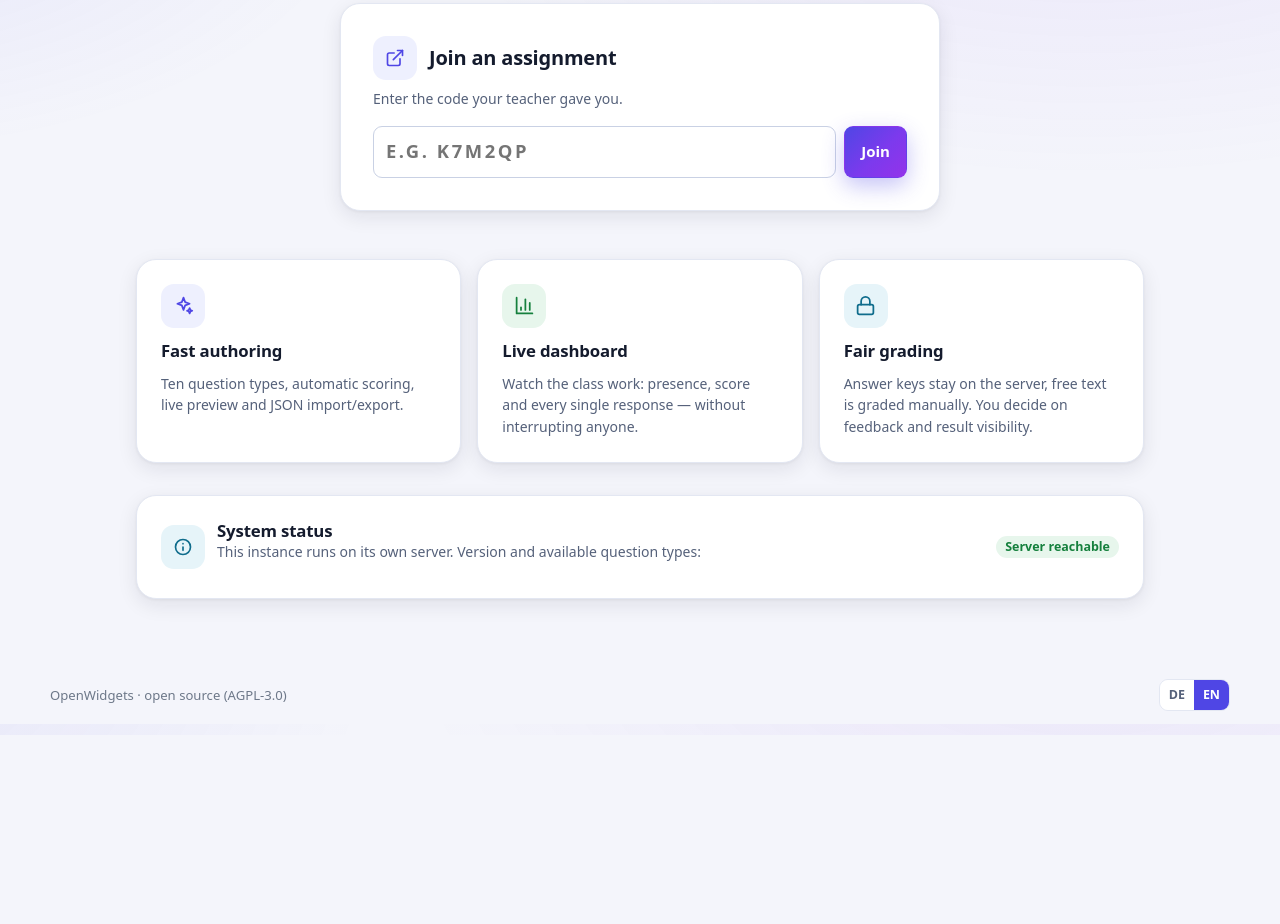
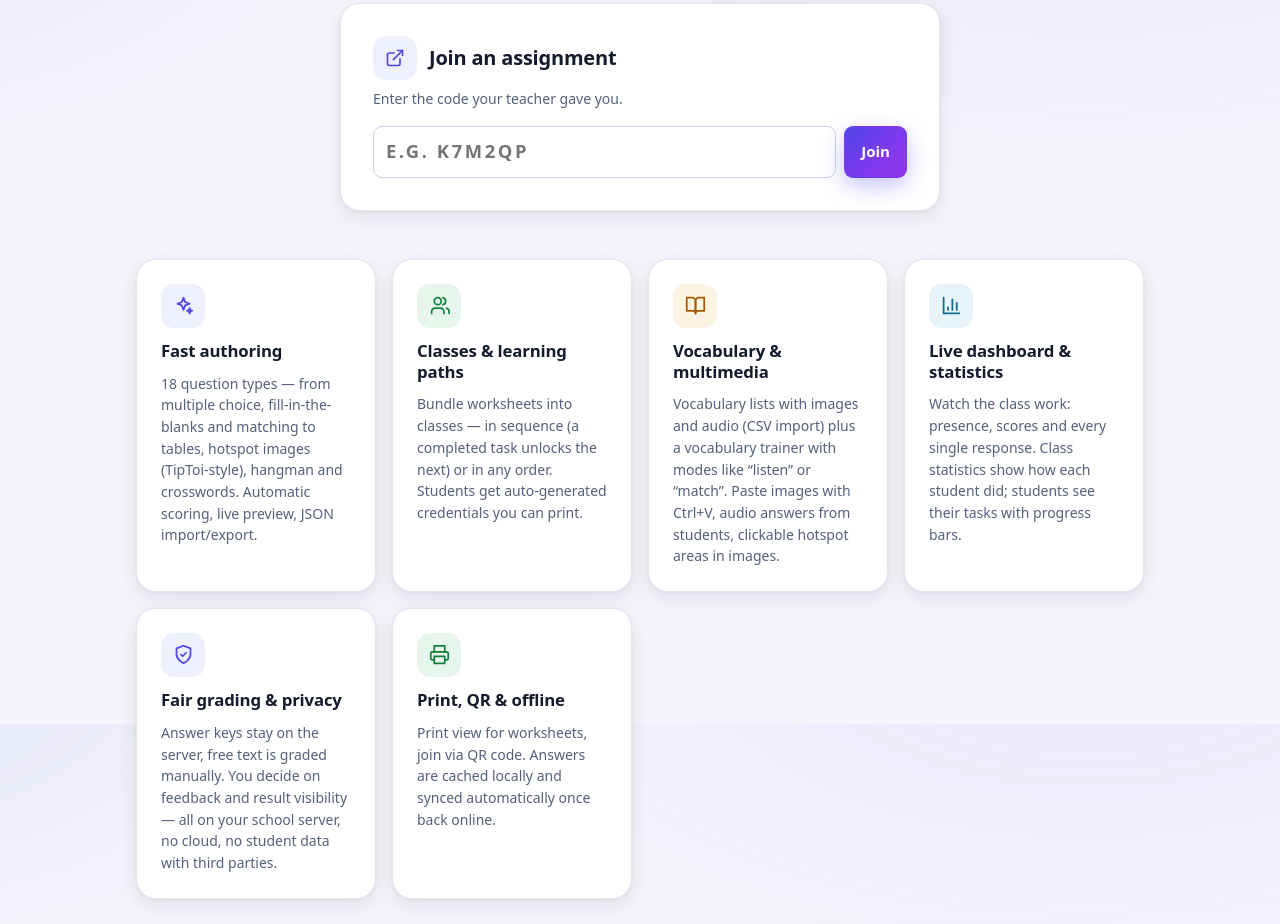
Before and after one commit to damessner/openwidgets, a website with bundled scripts: page public/index.html in a window 1280 px wide. Shown: the part 876-1800 px from the top of the page. Before the commit the page ends 1611 px from the top, so only its background shows below. Built offline with nearby package versions, Linux system fonts and the light colour scheme; files whose address does not match are found by name.

Commit message:
﻿feat(landing): update feature page for v0.6-v0.8 — 18 types, classes/learning paths, vocab, stats, print/QR/offline
- hero stat 10+ -> 18 Aufgabentypen (de+en)
- features grid expanded from 3 to 6 cards: 18 item types (hotspot/TipToi, tables, hangman, crossword), classes & learning paths with generated student credentials, vocabulary lists & multimedia (CSV, audio, Ctrl+V images, audio answers), live dashboard & class statistics with progress bars, fair grading & privacy, print/QR/offline autosync
- all copy via data-i18n keys landing.feature1..6 (de+en) in public/landing.js

Generated by Mistral Vibe.
Co-Authored-By: Mistral Vibe <vibe@mistral.ai>

```diff
--- a/public/index.html
+++ b/public/index.html
@@ -49,7 +49,7 @@
         </p>
         <ul class="landing-stats">
           <li class="landing-stat">
-            <span class="landing-stat-value" data-i18n="landing.stat_types_value">10+</span>
+            <span class="landing-stat-value" data-i18n="landing.stat_types_value">18</span>
             <span class="landing-stat-label" data-i18n="landing.stat_types_label">Aufgabentypen</span>
           </li>
           <li class="landing-stat">
@@ -139,27 +139,62 @@
         </span>
         <h3 class="card-title" data-i18n="landing.feature1_title">Schnelles Erstellen</h3>
         <p class="small muted" data-i18n="landing.feature1_text">
-          Zehn Aufgabentypen, automatische Punktevergabe, Vorschau in Echtzeit und Import/Export als JSON.
+          18 Aufgabentypen — von Multiple Choice, Lückentext und Zuordnen über Tabellen, Hotspot-Bilder
+          (TipToi-artig), Hangman bis Kreuzworträtsel. Automatische Punktevergabe, Vorschau in Echtzeit,
+          JSON-Import/Export.
         </p>
       </article>
       <article class="card landing-feature">
         <span class="icon-tile icon-tile-success">
-          <svg width="21" height="21" viewBox="0 0 24 24" fill="none" stroke="currentColor" stroke-width="2" stroke-linecap="round" stroke-linejoin="round" aria-hidden="true"><path d="M3 3v18h18"/><path d="M18 17V9"/><path d="M13 17V5"/><path d="M8 17v-3"/></svg>
+          <svg width="21" height="21" viewBox="0 0 24 24" fill="none" stroke="currentColor" stroke-width="2" stroke-linecap="round" stroke-linejoin="round" aria-hidden="true"><path d="M17 21v-2a4 4 0 0 0-4-4H7a4 4 0 0 0-4 4v2"/><circle cx="10" cy="7" r="4"/><path d="M23 21v-2a4 4 0 0 0-3-3.87"/><path d="M16 3.13a4 4 0 0 1 0 7.75"/></svg>
         </span>
-        <h3 class="card-title" data-i18n="landing.feature2_title">Live-Dashboard</h3>
+        <h3 class="card-title" data-i18n="landing.feature2_title">Klassen &amp; Lernpfade</h3>
         <p class="small muted" data-i18n="landing.feature2_text">
-          Sehen Sie beim Bearbeiten zu: Anwesenheit, Punktestand und jede einzelne Antwort — ohne die Klasse
-          in Echtzeit zu unterbrechen.
+          Arbeitsblätter zu Klassen bündeln — sequenziell (eine erledigte Aufgabe schaltet die nächste frei)
+          oder in beliebiger Reihenfolge. Schüler:innen erhalten automatisch generierte Zugangsdaten zum
+          Ausdrucken.
+        </p>
+      </article>
+      <article class="card landing-feature">
+        <span class="icon-tile icon-tile-warning">
+          <svg width="21" height="21" viewBox="0 0 24 24" fill="none" stroke="currentColor" stroke-width="2" stroke-linecap="round" stroke-linejoin="round" aria-hidden="true"><path d="M2 3h6a4 4 0 0 1 4 4v14a3 3 0 0 0-3-3H2z"/><path d="M22 3h-6a4 4 0 0 0-4 4v14a3 3 0 0 1 3-3h7z"/></svg>
+        </span>
+        <h3 class="card-title" data-i18n="landing.feature3_title">Vokabeln &amp; Multimedia</h3>
+        <p class="small muted" data-i18n="landing.feature3_text">
+          Vokabellisten mit Bild und Audio (CSV-Import) und Vokabel-Trainer mit Modi wie „Hören“ oder
+          „Zuordnen“. Bilder per Strg+V einfügen, Audio-Antworten der Schüler:innen, anklickbare
+          Hotspot-Bereiche im Bild.
         </p>
       </article>
       <article class="card landing-feature">
         <span class="icon-tile icon-tile-info">
-          <svg width="21" height="21" viewBox="0 0 24 24" fill="none" stroke="currentColor" stroke-width="2" stroke-linecap="round" stroke-linejoin="round" aria-hidden="true"><rect x="3" y="11" width="18" height="11" rx="2"/><path d="M7 11V7a5 5 0 0 1 10 0v4"/></svg>
+          <svg width="21" height="21" viewBox="0 0 24 24" fill="none" stroke="currentColor" stroke-width="2" stroke-linecap="round" stroke-linejoin="round" aria-hidden="true"><path d="M3 3v18h18"/><path d="M18 17V9"/><path d="M13 17V5"/><path d="M8 17v-3"/></svg>
         </span>
-        <h3 class="card-title" data-i18n="landing.feature3_title">Faire Bewertung</h3>
-        <p class="small muted" data-i18n="landing.feature3_text">
+        <h3 class="card-title" data-i18n="landing.feature4_title">Live-Dashboard &amp; Statistik</h3>
+        <p class="small muted" data-i18n="landing.feature4_text">
+          Sehen Sie beim Bearbeiten zu: Anwesenheit, Punktestand und jede einzelne Antwort. Die
+          Klassen-Statistik zeigt, wie jede:r Schüler:in abgeschnitten hat; Schüler:innen sehen ihre
+          Aufgaben mit Fortschrittsbalken.
+        </p>
+      </article>
+      <article class="card landing-feature">
+        <span class="icon-tile">
+          <svg width="21" height="21" viewBox="0 0 24 24" fill="none" stroke="currentColor" stroke-width="2" stroke-linecap="round" stroke-linejoin="round" aria-hidden="true"><path d="M12 22s8-4 8-10V5l-8-3-8 3v7c0 6 8 10 8 10z"/><path d="m9 12 2 2 4-4"/></svg>
+        </span>
+        <h3 class="card-title" data-i18n="landing.feature5_title">Faire Bewertung &amp; Datenschutz</h3>
+        <p class="small muted" data-i18n="landing.feature5_text">
           Lösungsschlüssel bleiben am Server, Freitext wird manuell bewertet. Rückmeldung und Ergebnisansicht
-          steuern Sie selbst.
+          steuern Sie selbst — alles auf Ihrem Schulserver, keine Cloud, keine Schülerdaten bei Dritten.
+        </p>
+      </article>
+      <article class="card landing-feature">
+        <span class="icon-tile icon-tile-success">
+          <svg width="21" height="21" viewBox="0 0 24 24" fill="none" stroke="currentColor" stroke-width="2" stroke-linecap="round" stroke-linejoin="round" aria-hidden="true"><path d="M6 9V2h12v7"/><path d="M6 18H4a2 2 0 0 1-2-2v-5a2 2 0 0 1 2-2h16a2 2 0 0 1 2 2v5a2 2 0 0 1-2 2h-2"/><rect x="6" y="14" width="12" height="8"/></svg>
+        </span>
+        <h3 class="card-title" data-i18n="landing.feature6_title">Drucken, QR &amp; Offline</h3>
+        <p class="small muted" data-i18n="landing.feature6_text">
+          Arbeitsblätter als Druckansicht, Beitritt per QR-Code. Antworten werden lokal zwischengespeichert
+          und bei erneuter Verbindung automatisch übertragen.
         </p>
       </article>
     </section>
--- a/public/landing.js
+++ b/public/landing.js
@@ -8,7 +8,7 @@ registerMessages({
     'landing.eyebrow': 'Open Source · Für Schulen',
     'landing.title_a': 'Interaktive Arbeitsblätter,',
     'landing.title_b': 'selbst gehostet.',
-    'landing.stat_types_value': '10+',
+    'landing.stat_types_value': '18',
     'landing.stat_types_label': 'Aufgabentypen',
     'landing.stat_hosting_value': '100 %',
     'landing.stat_hosting_label': 'auf Ihrem Server',
@@ -29,13 +29,22 @@ registerMessages({
     'landing.invalid_code': 'Bitte geben Sie einen gültigen Code ein (mindestens 4 Zeichen).',
     'landing.feature1_title': 'Schnelles Erstellen',
     'landing.feature1_text':
-      'Zehn Aufgabentypen, automatische Punktevergabe, Vorschau in Echtzeit und Import/Export als JSON.',
-    'landing.feature2_title': 'Live-Dashboard',
+      '18 Aufgabentypen — von Multiple Choice, Lückentext und Zuordnen über Tabellen, Hotspot-Bilder (TipToi-artig), Hangman bis Kreuzworträtsel. Automatische Punktevergabe, Vorschau in Echtzeit, JSON-Import/Export.',
+    'landing.feature2_title': 'Klassen & Lernpfade',
     'landing.feature2_text':
-      'Sehen Sie beim Bearbeiten zu: Anwesenheit, Punktestand und jede einzelne Antwort — ohne die Klasse in Echtzeit zu unterbrechen.',
-    'landing.feature3_title': 'Faire Bewertung',
+      'Arbeitsblätter zu Klassen bündeln — sequenziell (eine erledigte Aufgabe schaltet die nächste frei) oder in beliebiger Reihenfolge. Schüler:innen erhalten automatisch generierte Zugangsdaten zum Ausdrucken.',
+    'landing.feature3_title': 'Vokabeln & Multimedia',
     'landing.feature3_text':
-      'Lösungsschlüssel bleiben am Server, Freitext wird manuell bewertet. Rückmeldung und Ergebnisansicht steuern Sie selbst.',
+      'Vokabellisten mit Bild und Audio (CSV-Import) und Vokabel-Trainer mit Modi wie „Hören“ oder „Zuordnen“. Bilder per Strg+V einfügen, Audio-Antworten der Schüler:innen, anklickbare Hotspot-Bereiche im Bild.',
+    'landing.feature4_title': 'Live-Dashboard & Statistik',
+    'landing.feature4_text':
+      'Sehen Sie beim Bearbeiten zu: Anwesenheit, Punktestand und jede einzelne Antwort. Die Klassen-Statistik zeigt, wie jede:r Schüler:in abgeschnitten hat; Schüler:innen sehen ihre Aufgaben mit Fortschrittsbalken.',
+    'landing.feature5_title': 'Faire Bewertung & Datenschutz',
+    'landing.feature5_text':
+      'Lösungsschlüssel bleiben am Server, Freitext wird manuell bewertet. Rückmeldung und Ergebnisansicht steuern Sie selbst — alles auf Ihrem Schulserver, keine Cloud, keine Schülerdaten bei Dritten.',
+    'landing.feature6_title': 'Drucken, QR & Offline',
+    'landing.feature6_text':
+      'Arbeitsblätter als Druckansicht, Beitritt per QR-Code. Antworten werden lokal zwischengespeichert und bei erneuter Verbindung automatisch übertragen.',
     'landing.status_title': 'Systemstatus',
     'landing.status_text': 'Diese Instanz läuft auf einem eigenen Server. Version und verfügbare Aufgabentypen:',
     'landing.footer_license': 'quelloffen (AGPL-3.0)',
@@ -62,7 +71,7 @@ registerMessages({
     'landing.eyebrow': 'Open source · Built for schools',
     'landing.title_a': 'Interactive worksheets,',
     'landing.title_b': 'self-hosted.',
-    'landing.stat_types_value': '10+',
+    'landing.stat_types_value': '18',
     'landing.stat_types_label': 'question types',
     'landing.stat_hosting_value': '100%',
     'landing.stat_hosting_label': 'on your server',
@@ -83,13 +92,22 @@ registerMessages({
     'landing.invalid_code': 'Please enter a valid code (at least 4 characters).',
     'landing.feature1_title': 'Fast authoring',
     'landing.feature1_text':
-      'Ten question types, automatic scoring, live preview and JSON import/export.',
-    'landing.feature2_title': 'Live dashboard',
+      '18 question types — from multiple choice, fill-in-the-blanks and matching to tables, hotspot images (TipToi-style), hangman and crosswords. Automatic scoring, live preview, JSON import/export.',
+    'landing.feature2_title': 'Classes & learning paths',
     'landing.feature2_text':
-      'Watch the class work: presence, score and every single response — without interrupting anyone.',
-    'landing.feature3_title': 'Fair grading',
+      'Bundle worksheets into classes — in sequence (a completed task unlocks the next) or in any order. Students get auto-generated credentials you can print.',
+    'landing.feature3_title': 'Vocabulary & multimedia',
     'landing.feature3_text':
-      'Answer keys stay on the server, free text is graded manually. You decide on feedback and result visibility.',
+      'Vocabulary lists with images and audio (CSV import) plus a vocabulary trainer with modes like “listen” or “match”. Paste images with Ctrl+V, audio answers from students, clickable hotspot areas in images.',
+    'landing.feature4_title': 'Live dashboard & statistics',
+    'landing.feature4_text':
+      'Watch the class work: presence, scores and every single response. Class statistics show how each student did; students see their tasks with progress bars.',
+    'landing.feature5_title': 'Fair grading & privacy',
+    'landing.feature5_text':
+      'Answer keys stay on the server, free text is graded manually. You decide on feedback and result visibility — all on your school server, no cloud, no student data with third parties.',
+    'landing.feature6_title': 'Print, QR & offline',
+    'landing.feature6_text':
+      'Print view for worksheets, join via QR code. Answers are cached locally and synced automatically once back online.',
     'landing.status_title': 'System status',
     'landing.status_text': 'This instance runs on its own server. Version and available question types:',
     'landing.footer_license': 'open source (AGPL-3.0)',
```
